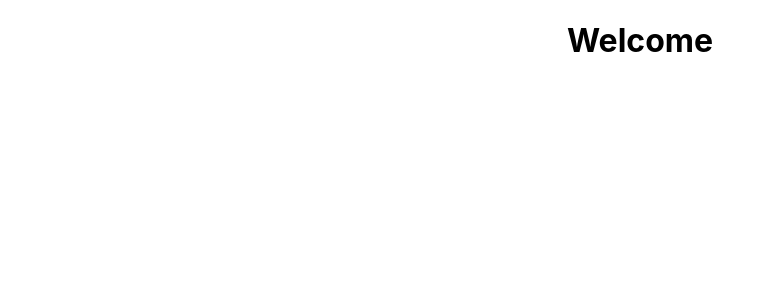
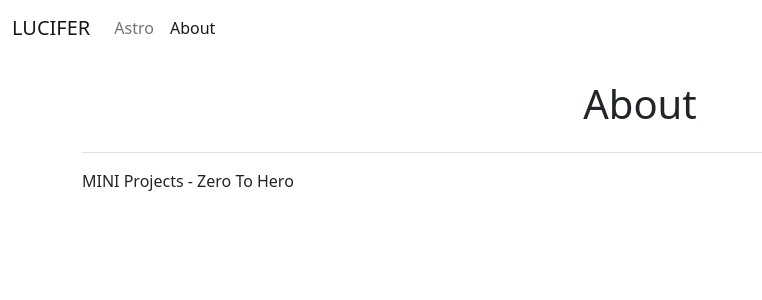
Before and after one commit to saurabh-gawade-29/my-app, a React (Create React App) app: page /about in a window 1280 px wide. Shown: the top 300 px of the page, without its empty margins (0-762 px from the left). Built offline with nearby package versions, Linux system fonts and the light colour scheme.

Commit message:
Astro Done

```diff
--- a/package.json
+++ b/package.json
@@ -6,8 +6,13 @@
     "@testing-library/jest-dom": "^5.16.5",
     "@testing-library/react": "^13.4.0",
     "@testing-library/user-event": "^13.5.0",
+    "axios": "^1.3.4",
+    "bootstrap": "^5.2.3",
+    "jquery": "^3.6.4",
+    "popper.js": "^1.16.1",
     "react": "^18.2.0",
     "react-dom": "^18.2.0",
+    "react-router-dom": "^6.8.2",
     "react-scripts": "5.0.1",
     "web-vitals": "^2.1.4"
   },
--- a/src/App.js
+++ b/src/App.js
@@ -1,9 +1,23 @@
+import React, { Component } from "react";
 import "./App.css";
+import Navbar from "./components/Navbar/Navbar";
+import Footer from "./components/Footer/Footer";
+import Astro from "./components/Astro/Astro";
+import About from "./components/About/About";
+import { Routes, Route } from "react-router-dom";
 
 function App() {
   return (
     <div className="App">
-      <h1>Welcome</h1>
+      <Navbar />
+      <div className="container my-4">
+        <Routes>
+          <Route path="/" element={<Astro />} />
+          <Route path="about" element={<About />} />
+        </Routes>
+      </div>
+
+      <Footer />
     </div>
   );
 }
--- /dev/null
+++ b/src/components/About/About.js
@@ -0,0 +1,12 @@
+import React from "react";
+import "./About.css";
+
+const About = () => {
+  return (
+    <div>
+      <h1>About</h1>
+    </div>
+  );
+};
+
+export default About;
--- /dev/null
+++ b/src/components/Astro/Astro.css
@@ -0,0 +1,6 @@
+.my-astro-img{
+    width: 100%;
+    height: 50vh;
+    object-fit: contain;
+    padding: 1rem;
+}
--- /dev/null
+++ b/src/components/Astro/Astro.js
@@ -0,0 +1,62 @@
+import React, { useState, useEffect } from "react";
+import "./Astro.css";
+import axios from "axios";
+
+const baseURL = "https://go-apod.herokuapp.com/apod";
+
+const Astro = () => {
+  const [img, setImg] = useState(null);
+  const [hdURL, setHdURL] = useState(null);
+  const [mediaType, setMediaType] = useState(null);
+  const [cardTitle, setCardTitle] = useState(null);
+  const [cardDis, setCardDis] = useState(null);
+  const [cardDate, setCardDate] = useState(null);
+  const [post, setPost] = useState([]);
+
+  useEffect(() => {
+    debugger;
+    axios.get(baseURL).then((response) => {
+      // debugger;
+      console.log(response, "Response");
+      setPost(response.data);
+      console.log(post, "set POST");
+      // SetState Here
+      setCardTitle(post.title);
+      setCardDis(post.explanation);
+      setCardDate(post.date);
+      setImg(post.url);
+      setMediaType(post.media_type);
+      setHdURL(post.hdurl);
+    });
+  }, [post]);
+  // TODO: Dependency of post - setPost in imp otherwise useEffect not Call
+
+  const openInNewTab = (url) => {
+    window.open(url, "_blank", "noreferrer");
+  };
+
+  if (!post) return null;
+  return (
+    <div>
+      <div className="card mb-3 ">
+        <img src={img} className="card-img-top my-astro-img " alt={mediaType} />
+        <div className="card-body">
+          <h5 className="card-title">{cardTitle}</h5>
+          <p className="card-text">{cardDis}</p>
+          <button
+            className="btn btn-sm btn-secondary my-2"
+            role="link"
+            onClick={() => openInNewTab(hdURL)}
+          >
+            HD Image
+          </button>
+          <p className="card-text">
+            <small className="text-muted">{cardDate}</small>
+          </p>
+        </div>
+      </div>
+    </div>
+  );
+};
+
+export default Astro;
--- /dev/null
+++ b/src/components/Footer/Footer.js
@@ -0,0 +1,18 @@
+import React from "react";
+import "./Footer.css";
+
+const Footer = () => {
+  return (
+    <div>
+      <div className="container">
+        <footer className="d-flex flex-wrap justify-content-between align-items-center py-3 my-4 border-top">
+          <div className="col-md-4 d-flex align-items-center">
+            MINI Projects - Zero To Hero
+          </div>
+        </footer>
+      </div>
+    </div>
+  );
+};
+
+export default Footer;
--- /dev/null
+++ b/src/components/Navbar/Navbar.js
@@ -0,0 +1,39 @@
+import React, { Component } from "react";
+import "./Navbar.css";
+import { NavLink } from "react-router-dom";
+
+const Navbar = () => {
+  return (
+    <div>
+      <nav className="navbar navbar-expand-lg bg-body-tertiary">
+        <div className="container-fluid">
+          <div className="navbar-brand">LUCIFER</div>
+          <div className="collapse navbar-collapse" id="navbarNav">
+            <ul className="navbar-nav">
+              <li className="nav-item">
+                <NavLink
+                  className="nav-link font-weight-bold"
+                  to="/"
+                  activeclassname="active"
+                >
+                  Astro
+                </NavLink>
+              </li>
+              <li className="nav-item">
+                <NavLink
+                  className="nav-link font-weight-bold"
+                  to="/about"
+                  activeclassname="active"
+                >
+                  About
+                </NavLink>
+              </li>
+            </ul>
+          </div>
+        </div>
+      </nav>
+    </div>
+  );
+};
+
+export default Navbar;
```
Also changed, not shown: src/index.js (+14 -7 lines), src/components/About/About.css (added), src/components/Footer/Footer.css (added), src/components/Navbar/Navbar.css (added), 1 other file (tests, documents, lock files or other folders).
